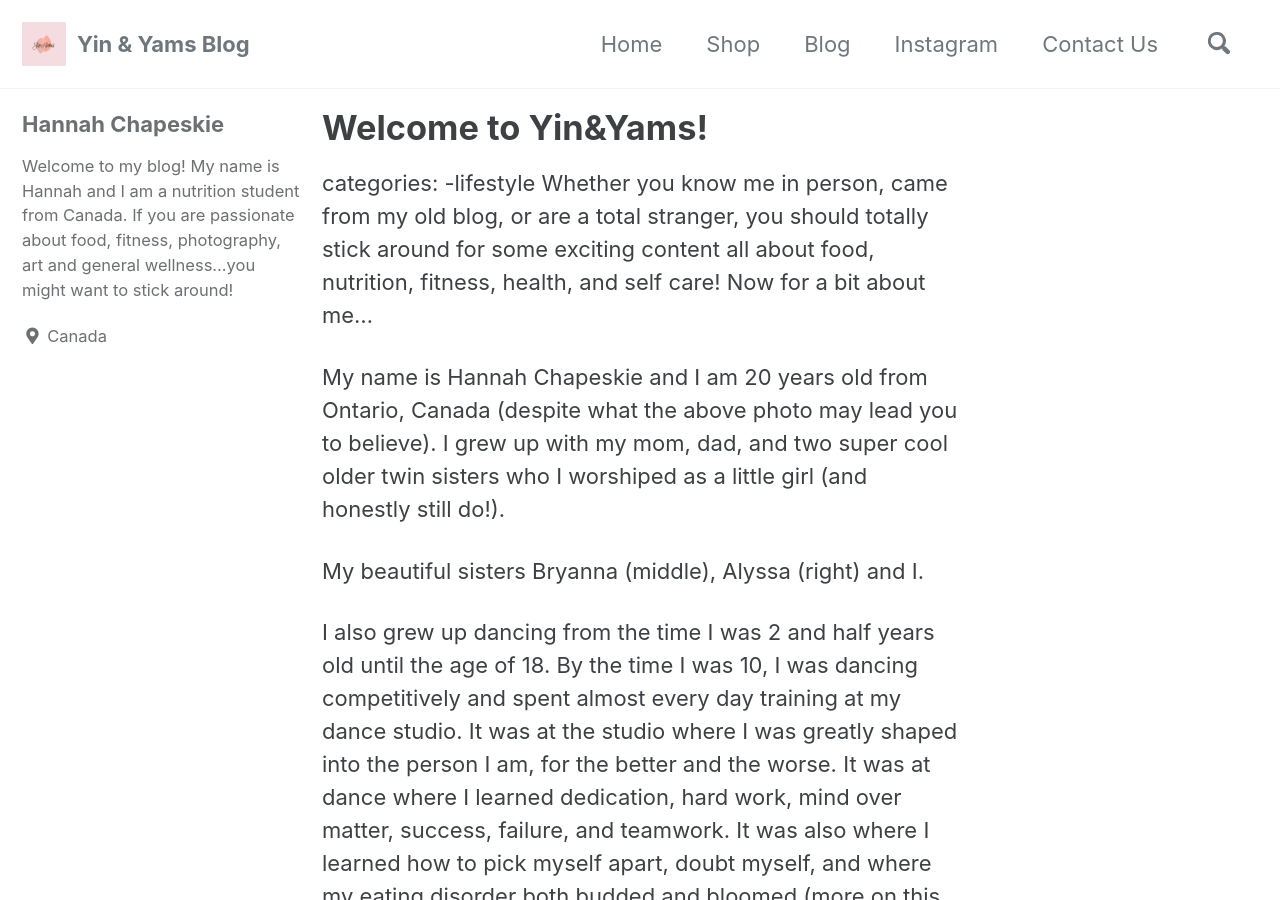
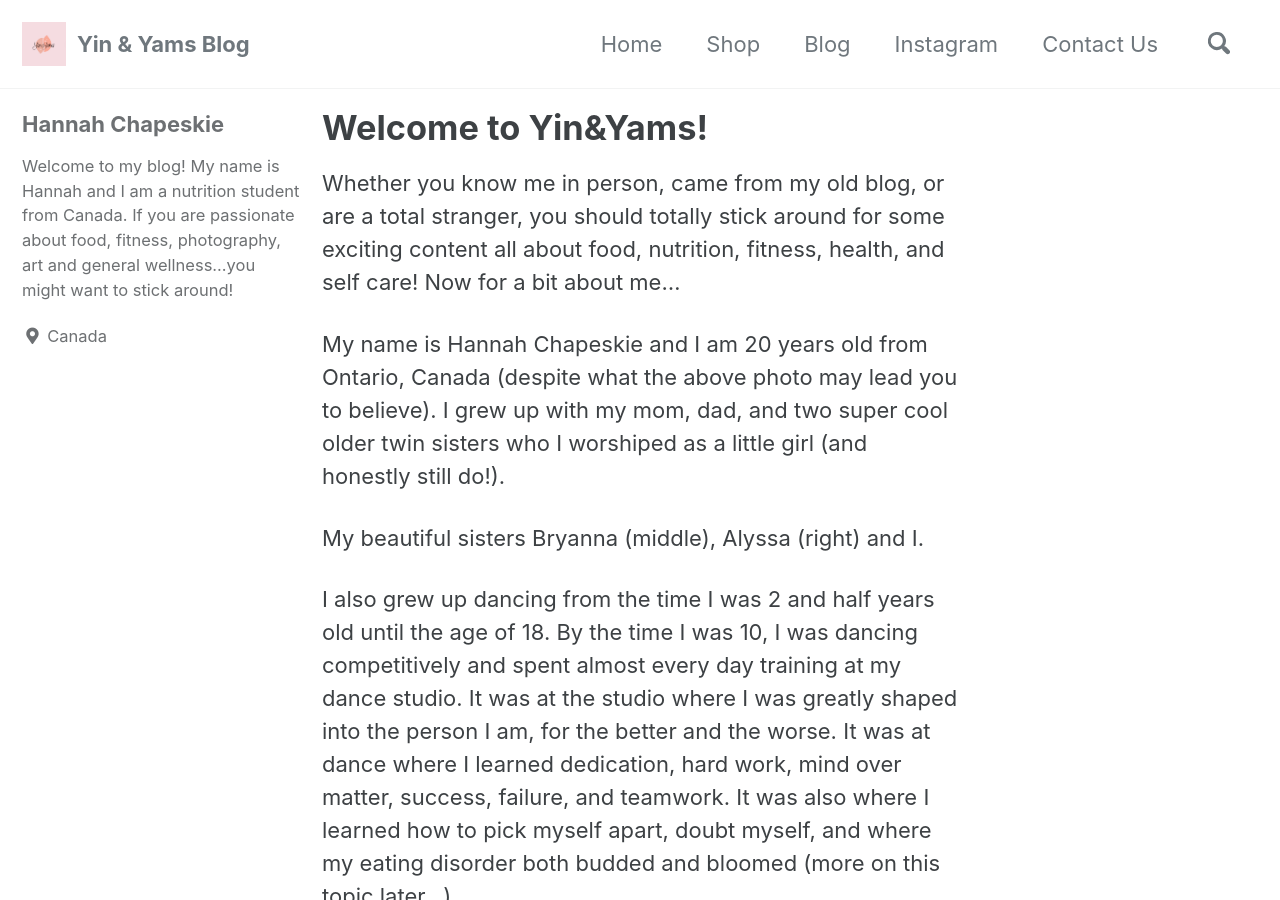
Before and after one commit to dylanbabel/yinandyams, a Jekyll site: the page built from _posts/2020-01-28-welcome-to-yin&yams.md, in a window 1280 px wide and 900 px high. Built offline with Jekyll 4.4.1, drawn with Linux system fonts in a browser that asks for light colours; cached includes are drawn as plain includes; some of the changed text lies outside the part shown.

Commit message:
Update 2020-01-28-welcome-to-yin&yams.md

```diff
--- a/_posts/2020-01-28-welcome-to-yin&yams.md
+++ b/_posts/2020-01-28-welcome-to-yin&yams.md
@@ -7,9 +7,10 @@ categories:
 tags:
   - comments
   - lifestyle
+comments: true
 ---
-categories:
-	-lifestyle
+
+
 Whether you know me in person, came from my old blog, or are a total stranger, you should totally stick around for some exciting content all about food, nutrition, fitness, health, and self care! Now for a bit about me...
 
 
```
